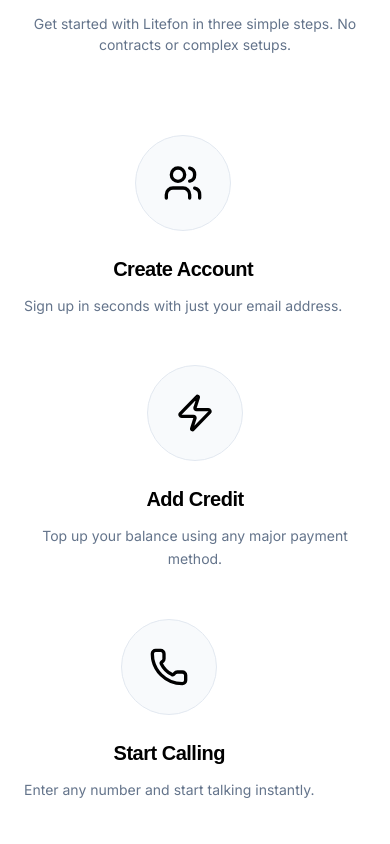
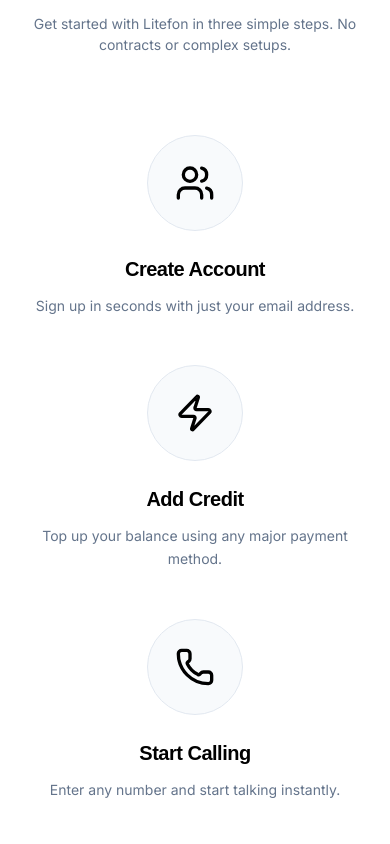
Before and after one commit to yahyeis09-netizen/Litefon, a React (Vite) app: page / in a window 390 px wide. Shown: the part 880-1724 px from the top of the page. Built offline with nearby package versions, Linux system fonts and the light colour scheme; no server answers; a web font is replaced by a local one.

Commit message:
style(landing): center how it works icons on mobile viewports

```diff
--- a/src/components/Sections.tsx
+++ b/src/components/Sections.tsx
@@ -152,7 +152,7 @@ export function HowItWorks() {
           <p className="text-text-light  max-w-2xl mx-auto">Get started with Litefon in three simple steps. No contracts or complex setups.</p>
         </div>
 
-        <div className="relative flex flex-col md:flex-row justify-between items-start gap-12">
+        <div className="relative flex flex-col md:flex-row justify-between items-center md:items-start gap-12">
           {/* Connecting Line */}
           <div className="hidden md:block absolute top-12 left-0 right-0 h-px border-t border-dashed border-border-gray  z-0" />
 
```
